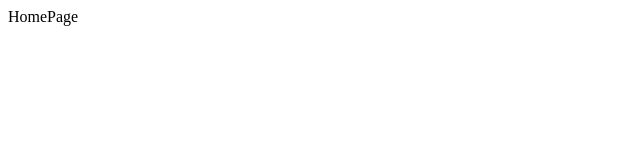
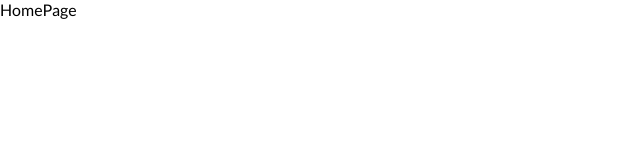
Before and after one commit to makasi-tech/fronteend-challenge, a React (Vite) app: page / in a window 1280 px wide. Shown: the top 160 px of the page, without its empty margins (0-640 px from the left). Built offline with nearby package versions, Linux system fonts and the light colour scheme.

Commit message:
:lipstick: feat: GlobalStyle

```diff
--- a/index.html
+++ b/index.html
@@ -2,9 +2,15 @@
 <html lang="en">
   <head>
     <meta charset="UTF-8" />
-    <link rel="icon" type="image/svg+xml" href="/vite.svg" />
+    <link rel="icon" type="image/svg+xml" href="" />
     <meta name="viewport" content="width=device-width, initial-scale=1.0" />
-    <title>Vite + React</title>
+    <link rel="preconnect" href="https://fonts.googleapis.com" />
+    <link rel="preconnect" href="https://fonts.gstatic.com" crossorigin />
+    <link
+      href="https://fonts.googleapis.com/css2?family=Lato:ital,wght@0,100;0,300;0,400;0,700;0,900;1,100;1,300;1,400;1,700;1,900&display=swap"
+      rel="stylesheet"
+    />
+    <title>Search Devs</title>
   </head>
   <body>
     <div id="root"></div>
--- a/src/App.jsx
+++ b/src/App.jsx
@@ -1,12 +1,13 @@
-import Router from "./routes/Router"
+import { GlobalStyle } from "./GlobalStyle";
+import Router from "./routes/Router";
 
 function App() {
-
   return (
     <>
-      <Router/>
+      <Router />
+      <GlobalStyle />
     </>
-  )
+  );
 }
 
-export default App
+export default App;
--- /dev/null
+++ b/src/GlobalStyle.jsx
@@ -0,0 +1,13 @@
+import { createGlobalStyle } from "styled-components";
+
+export const GlobalStyle = createGlobalStyle`
+  *{
+    margin: 0;
+    padding: 0;
+    box-sizing: border-box;
+    list-style: none;
+    text-decoration: none;
+    font-family: 'Lato', sans-serif;
+  }
+
+`;
```
